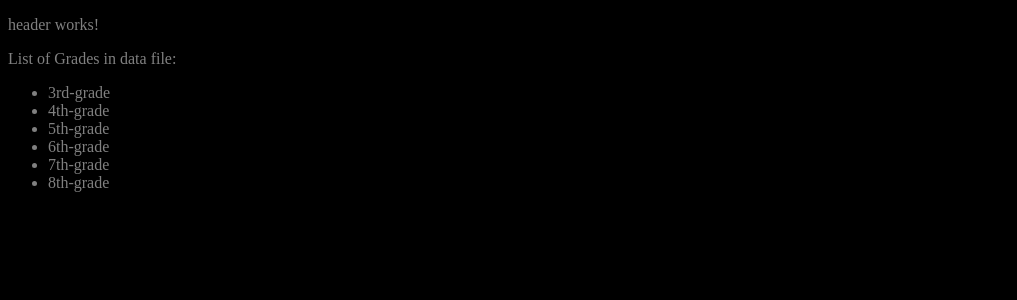
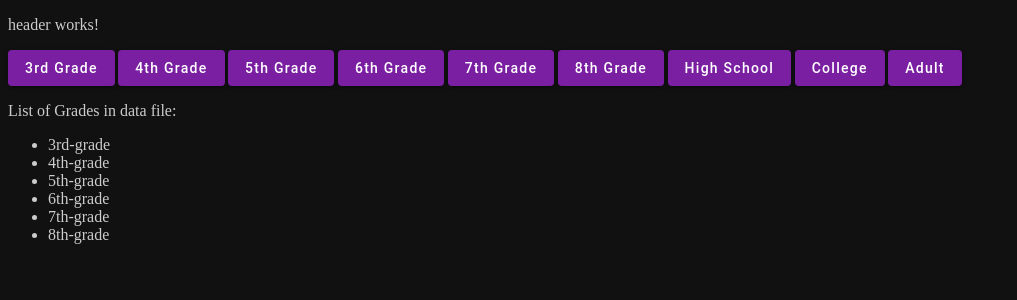
Before and after one commit to bob-fornal/how-to-take-a-test, an Angular app in the folder frontend/: page /home in a window 1280 px wide. Shown: the top 300 px of the page, without its empty margins (0-1017 px from the left). Built offline with nearby package versions, Linux system fonts and the light colour scheme.

Commit message:
Adjustments and Fix from Merge Main

```diff
--- a/frontend/src/app/app.module.ts
+++ b/frontend/src/app/app.module.ts
@@ -20,11 +20,11 @@ import { GradeLevelSelectionComponent } from './features/grade-level-selection/g
     HomeComponent,
   ],
   imports: [
+    BrowserModule,
     AppRoutingModule,
+    HttpClientModule,
 
     MatButtonModule,
-    BrowserModule,
-    HttpClientModule,
   ],
   providers: [],
   bootstrap: [AppComponent],
--- a/frontend/src/app/features/grade-level-selection/grade-level-selection.component.html
+++ b/frontend/src/app/features/grade-level-selection/grade-level-selection.component.html
@@ -3,8 +3,9 @@
     <button
     class="grade-level-button"
       mat-raised-button
+      color="primary"
+      [id]="'id-' + level.key"
       [class.selected]="level.key === selected"
-      color="primary"
       (click)="selectGradeLevel(level.key)">{{level.title}}</button>
   </ng-container>
 </div>
--- a/frontend/src/app/features/grade-level-selection/grade-level-selection.component.scss
+++ b/frontend/src/app/features/grade-level-selection/grade-level-selection.component.scss
@@ -1,10 +1,16 @@
-.grade-level-button:not(:first-of-type){
+.level-wrapper {
+  margin-bottom: 1em;
+}
+
+.grade-level-button {
+  border: 1px solid transparent;
+
+  &:not(:first-of-type){
     margin-left: 0.25em;
-    }
-
-
-button.grade-level-button.selected {
+  }
+  &.selected {
     background-color: green;
     border: 1px solid #f5f5f5;
-    color: #000;
-    }
+    color: #f5f5f5;
+  }
+}
--- a/frontend/src/app/pages/home/home.component.html
+++ b/frontend/src/app/pages/home/home.component.html
@@ -1,4 +1,6 @@
 <header></header>
+<grade-level-selection></grade-level-selection>
+
 <div>List of Grades in data file:</div>
 <ul>
   <li
--- a/frontend/src/styles.scss
+++ b/frontend/src/styles.scss
@@ -1,5 +1,5 @@
 /* You can add global styles to this file, and also import other style files */
 html{
-    background: black;
-    color: grey;
+  background: #111;
+  color: #ccc;
 }
```
Also changed, not shown: 1 other file (tests, documents, lock files or other folders).
